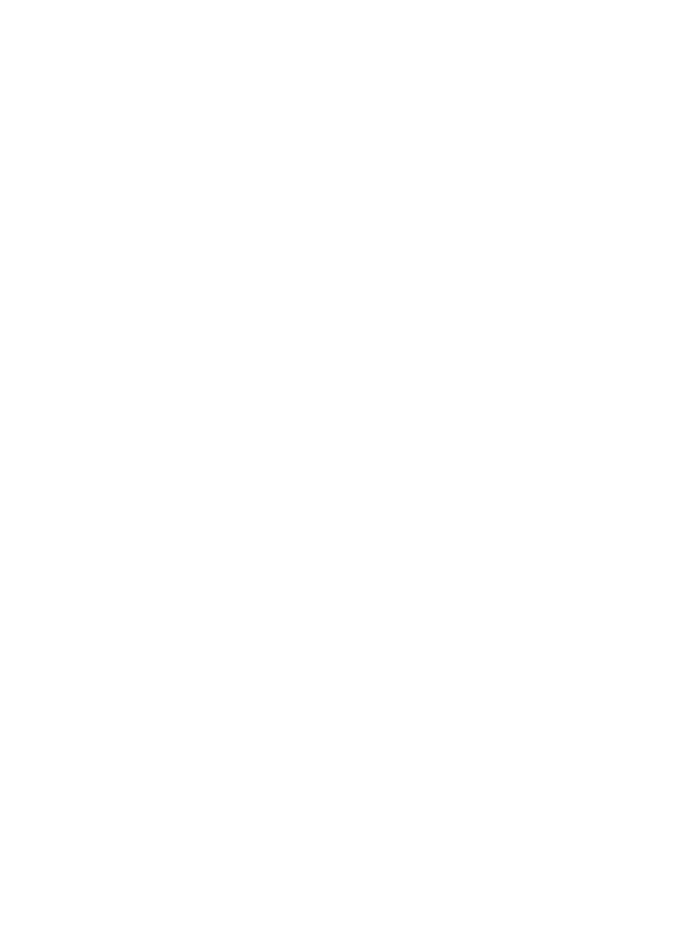
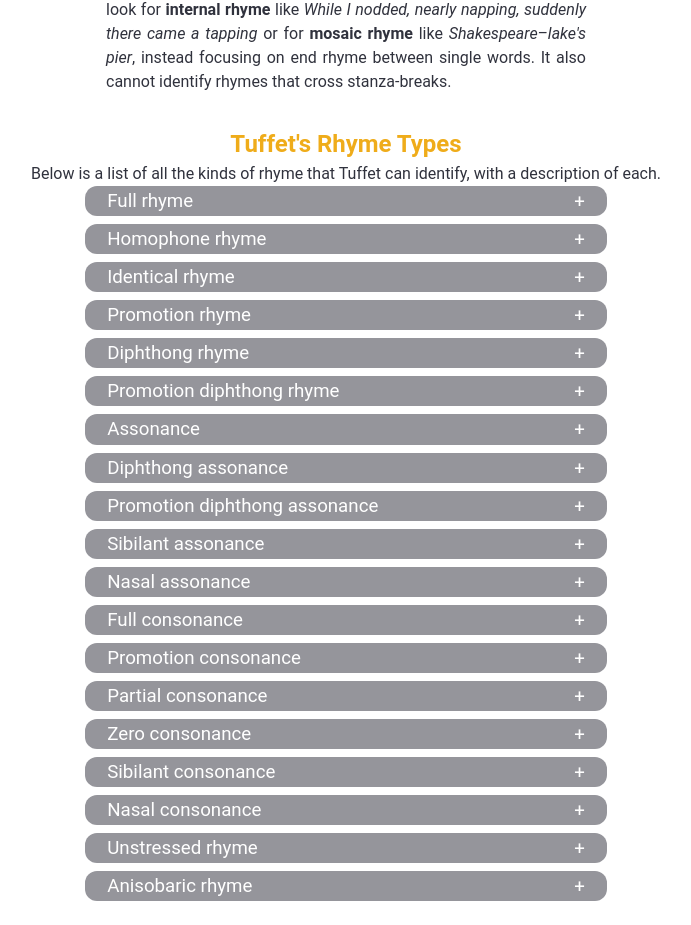
Before and after one commit to SamuelPerrin/tuffet, a React (Create React App) app in the folder iambe/: page /about/rhymes in a window 1280 px wide. Shown: the part 318-1243 px from the top of the page, without its empty margins (294-985 px from the left). Before the commit the page ends 800 px from the top, so only its background shows below. Built offline with nearby package versions, Linux system fonts and the light colour scheme.

Commit message:
cleans up assorted files

```diff
--- a/iambe/src/App.js
+++ b/iambe/src/App.js
@@ -14,6 +14,7 @@
 import MeterStanza from './components/MeterStanza';
 import MeterType from './components/MeterType';
 import MeterLine from './components/MeterLine';
+import AboutRhymes from './components/AboutRhymes';
 
 function App() {
   return (
@@ -33,6 +34,7 @@
           <Route exact path="/meter/stanza" component={MeterStanza} />
           <Route exact path="/meter/type" component={MeterType} />
           <Route exact path="/meter/line" component={MeterLine} />
+          <Route exact path="/about/rhymes" component={AboutRhymes} />
         </Switch>
       </div>
     </ThemeProvider>
--- a/iambe/src/components/styled/Section.js
+++ b/iambe/src/components/styled/Section.js
@@ -8,7 +8,7 @@
   width: 100%;
   margin-bottom: ${props => props.theme.space};
   color: ${props => props.theme.black};
-  h3 {
+  h2 {
     font-size: ${props => props.theme.headerFontSize};
     text-align: left;
   }
--- a/iambe/src/utils/descriptions.js
+++ b/iambe/src/utils/descriptions.js
@@ -99,7 +99,7 @@
     <p>Full rhyme can be divided into <strong>masculine rhyme</strong>, <strong>feminine rhyme</strong>, and <strong>triple rhyme</strong>, depending on the number of syllables that the two words share. In masculine rhyme, the last stressed vowel occurs in the final syllable of the word. For instance, <i>Keats–completes</i> is a masculine rhyme because the stressed vowel [i] occurs in the last syllable of each word. In feminine rhyme, the last stressed vowel comes in the penultimate syllable. <i>Shelley–vermicelli</i> is an example of feminine rhyme because the final stressed vowel in both words, [ɛ], is the next-to-last syllable. In triple rhyme, the last stressed vowel is in the antepenultimate syllable. For instance, <i>Tennyson–venison</i> is a triple rhyme because the last stressed vowel, [ɛ], is two syllables before the last syllable of each word.</p>
   </div>,
   'homophone rhyme':<div className={'paragraph'}>
-    <p><strong>Homophone rhyme</strong> occurs between any two words that have the same sound but a different spelling. For instance, in the homophone rhyme <i>urn</i>&ndash;<i>earn</i>, both words have all the same sounds. Homophone rhyme differs from full rhyme because in full rhyme, the sounds match only from the last stressed vowel to the end. A rhyme like <i>fair</i>&ndash;<i>fare</i> is homophone rhyme rather than full rhyme because both words match entirely. Homophone rhyme differs from identical rhyme because in identical rhyme, both words have the same spelling in addition to the same sounds.</p>
+    <p><strong>Homophone rhyme</strong> occurs between any two words that have the same sound but a different spelling. For instance, in the homophone rhyme <i>urn</i>&ndash;<i>earn</i>, both words have all the same sounds. Homophone rhyme differs from full rhyme because in full rhyme, the sounds match only from the last stressed vowel to the end. A rhyme like <i>fair</i>&ndash;<i>fare</i> is homophone rhyme rather than full rhyme because the pronunciation of both words matches entirely. Homophone rhyme differs from identical rhyme because in identical rhyme, both words have the same spelling in addition to the same sounds.</p>
   </div>,
   'identical rhyme':<div className={'paragraph'}>
     <p>In an <strong>identical rhyme</strong>, both words are spelled and pronounced the same. For instance, in the identical rhyme <i>me</i>&ndash;<i>me</i>, both words have all the same sounds, and they are spelled the same. Identical rhyme differs from homophone rhyme because in homophone rhyme, the words have the same pronunciation but different spellings. Identical rhyme differs from full rhyme because in full rhyme, the sounds match only from the last stressed vowel to the end while in identical rhyme all the sounds match.</p>
@@ -107,10 +107,10 @@
   'promotion rhyme':<div className={'paragraph'}>
     <p><strong>Promotion rhyme</strong> is a type of partial rhyme in which at least one of the rhyming syllables has its degree of stress promoted by the meter of the line in which it appears. For instance, in a promotion rhyme like <em>sea</em>&ndash;<em>Eternity</em>, the last syllable of <i>Eternity</i> has its stress promoted by the line&rsquo;s iambic meter from its natural unstressed state to a state of secondary stress. A full rhyme for <i>eternity</i> would be a word like <i>modernity</i>, which matches it from the last stressed vowel, /ɝ/, all the way to the end. In a promotion rhyme, however, <i>sea</i> is made to rhyme with the stress-promoted last syllable of <i>Eternity</i>.</p>
   </div>,
-  'mosaic full':<div className={'paragraph'}>
-    <p><strong>Mosaic rhyme</strong> is rhyme in which at least one of the rhyme-fellows consists of multiple words strung together to match the sounds of the other. For instance, <i>Shakespeare</i>&ndash;<i>lake&rsquo;s pier</i> is a mosaic rhyme in which two words (<i>lake&rsquo;s pier</i>) are pieced together like tiles in a mosaic to give the impression of a rhyme with the other term (<i>Shakespeare</i>). Even when the sound resemblance is quite close, these are partial rhymes because of the intervening word boundaries, which affect pronunciation.</p>
-    <p>The most notorious practitioners of mosaic rhyme in the nineteenth century must include Byron (<i>mahogany</i>&ndash;<i>a dog any</i>) and Robert Browning (<i>appetite</i>&ndash;<i>clap it tight</i>). Whether mosaic rhyme is more tour de force or tour de farce is perhaps best determined on a case-by-case basis. Whatever the case, it must have been in the nineteenth-century Anglophone air, with everyone from Poe (<i>lattice</i>&ndash;<i>thereat is</i>) to Hopkins (<i>I am, and</i>&ndash;<i>diamond</i>) trying their hand at it, often unsuccessfully.</p>
-  </div>,
+  // 'mosaic full':<div className={'paragraph'}>
+  //   <p><strong>Mosaic rhyme</strong> is rhyme in which at least one of the rhyme-fellows consists of multiple words strung together to match the sounds of the other. For instance, <i>Shakespeare</i>&ndash;<i>lake&rsquo;s pier</i> is a mosaic rhyme in which two words (<i>lake&rsquo;s pier</i>) are pieced together like tiles in a mosaic to give the impression of a rhyme with the other term (<i>Shakespeare</i>). Even when the sound resemblance is quite close, these are partial rhymes because of the intervening word boundaries, which affect pronunciation.</p>
+  //   <p>The most notorious practitioners of mosaic rhyme in the nineteenth century must include Byron (<i>mahogany</i>&ndash;<i>a dog any</i>) and Robert Browning (<i>appetite</i>&ndash;<i>clap it tight</i>). Whether mosaic rhyme is more tour de force or tour de farce is perhaps best determined on a case-by-case basis. Whatever the case, it must have been in the nineteenth-century Anglophone air, with everyone from Poe (<i>lattice</i>&ndash;<i>thereat is</i>) to Hopkins (<i>I am, and</i>&ndash;<i>diamond</i>) trying their hand at it, often unsuccessfully.</p>
+  // </div>,
   'diphthong rhyme':<div className={'paragraph'}>
     <p>A diphthong is a vowel sound that glides from one vowel to another. For instance, in the word <i>ride</i>, the diphthong [aɪ] begins at the vowel [a] and glides to a finish toward the vowel [ɪ]. Standard English has several diphthongs, including the vowels in the following words: <i>bait</i>, <i>bite</i>, <i>boat</i>, <i>bout</i>, and <i>boy</i>.</p>
     <p>A <strong>diphthong rhyme</strong> is a rhyme that&rsquo;s like a full rhyme with one exception: instead of having matching vowels, a diphthong rhyme has vowels that match only in the second half of the vowel (the &lsquo;off-glide&rsquo;). For instance, in the diphthong rhyme <i>Blake</i>&ndash;<i>spike</i>, the [eɪ] diphthong in <i>Blake</i> ends at the same place as the [aɪ] diphthong in <i>spike</i>: [ɪ]. In a slightly different variety of diphthong rhyme, the off-glide of a diphthong matches a long vowel. For instance, in the diphthong rhyme <i>Pope</i>&ndash;<i>soup</i>, the off-glide of the diphthong [oʊ] in <i>Pope</i> is equivalent to the long vowel [u] in <i>soup</i>.</p>
@@ -122,7 +122,16 @@
     <p>A <em>diphthong rhyme</em> is a rhyme that&rsquo;s like a full rhyme with one exception: instead of having matching vowels, a diphthong rhyme has vowels that match only in the second half of the vowel (the &lsquo;off-glide&rsquo;). For instance, in the diphthong rhyme <i>fate</i>&ndash;<i>bright</i>, the [eɪ] diphthong in <i>fate</i> ends at the same place as the [aɪ] diphthong in <i>bright</i>: [ɪ]. In a slightly different variety of diphthong rhyme, the off-glide of a diphthong matches a long vowel. For instance, in the diphthong rhyme <i>Pope</i>&ndash;<i>soup</i>, the off-glide of the diphthong [oʊ] in <i>Pope</i> is equivalent to the long vowel [u] in <i>soup</i>.</p>
     <p>A rhyme that combines this diphthong pattern with the stress-pattern of <em>promotion rhyme</em> can be called <strong>promotion diphthong rhyme</strong>. One kind of promotion diphthong is relatively common in traditional English poetry: rhymes like <i>die</i>&ndash;<i>mystery</i> and <i>poetry</i>&ndash;<i>high</i> match a stress-promoted [i] with the off-glide of the diphthong [aɪ].</p>
   </div>,
-  'mosaic slant rhyme':'mosaic slant rhyme',
+  // 'mosaic slant rhyme':'mosaic slant rhyme',
+  'assonance':<div className={'paragraph'}>
+    <p>When the matching sounds in two words are vowel sounds, they may be said to demonstrate <strong>assonance</strong> or <strong>assonantal rhyme</strong>. In an assonantal rhyme like <i>Blake</i>&ndash;<i>fate</i>, both words share the [eɪ] vowel, but all the consonants differ. Assonance differs from full rhyme, in which both the last stressed vowel and any consonants that follow are identical. The opposite of assonance is <em>consonance</em>, in which the only matching sounds are consonant sounds rather than vowels. Assonance in place of end rhyme is not especially common in formal English poetry before the twentieth century, but it is very common in other traditions, including rap and hiphop.</p>
+  </div>,
+  'diphthong assonance':<div className={'paragraph'}>
+    <p>A diphthong is a vowel sound that glides from one vowel to another. For instance, in the word <i>ride</i>, the diphthong [aɪ] begins at the vowel [a] and glides toward the vowel [ɪ]. Standard English has several diphthongs, including the vowels in the following words: <i>bait</i>, <i>bite</i>, <i>boat</i>, <i>bout</i>, and <i>boy</i>. <strong>Diphthong assonance</strong> is a rhyme like assonance with one exception: instead of having matching vowels, a diphthong rhyme has vowels that match only in the second half of the vowel (the &lsquo;off-glide&rsquo;). For instance, in a pairing like <i>Blake</i>&ndash;<i>meet</i>, the off-glide of the diphthong [eɪ] in <i>Blake</i> is equivalent to the [i] vowel in <i>meet</i>.</p>
+  </div>,
+  'promotion diphthong assonance':<div className={'paragraph'}>
+    <p>A diphthong is a vowel sound that glides from one vowel to another. For instance, in the word <i>ride</i>, the diphthong [aɪ] begins at the vowel [a] and glides to a finish toward the vowel [ɪ]. Standard English has several diphthongs, including the vowels in the following words: <i>bait</i>, <i>bite</i>, <i>boat</i>, <i>bout</i>, and <i>boy</i>. In a rhyme like <strong>promotion diphthong assonance</strong>, instead of having matching vowels, the words&rsquo; vowels match only in the second half of the vowel (the &lsquo;off-glide&rsquo;). For instance, in the promotion diphthong assonance rhyme <i>fate</i>&ndash;<i>justify</i>, the [eɪ] diphthong in <i>fate</i> ends at the same place as the stress-promoted [aɪ] diphthong in <i>justify</i>: [ɪ].</p>
+  </div>,
   'sibilant assonance':<div className={'paragraph'}>
     <p>Most types of rhyme rely on the <em>principle of identity</em>, which says that the sounds in rhyming words must be identical, as are the endings in the rhyme <i>Pope</i>&ndash;<i>elope</i>. But another class of rhymes relies on the <em>principle of equivalence</em>, which says that it&rsquo;s enough for the sounds in rhyming words to be equivalent (see Shapiro). Here, <i>equivalent</i> has a special meaning that has to do with a concept linguists call the &ldquo;distinctive features&rdquo; of speech sounds.</p>
     <p>Every speech sound has a set of distinctive features, each of which is a binary value (denoted by + or -), that collectively describe how the sound is produced. For instance, if a speech sound is produced in part by allowing air to escape through the nose&mdash;as in [m], [n], and [ŋ]&mdash;it has the [+ nasal] distinctive feature. If it is produced by directing a high-energy stream of turbulent air toward two surfaces&mdash;as in [s], [z], [dʒ], and [ʃ]&mdash;it has the [+ sibilant] feature.</p>
@@ -137,33 +146,17 @@
     <p>When we say that a rhyme obeys the principle of equivalence, what we mean is that, instead of the corresponding sounds of the two words being identical, they are equivalent because they share distinctive features.</p>
     <p><strong>Nasal assonance</strong> is the name we give to a variety of rhyme that obeys the principle of equivalence. For instance, in the nasal assonance rhyme <i>hung</i>&ndash;<i>sun</i>, the /ŋ/ at the end of <i>hung</i> and the /n/ at the end of <i>sun</i> are equivalent because they share the distinctive feature [+ nasal]. The &lsquo;assonance&rsquo; part of the name indicates that both words share the same last stressed vowel, [ʌ]. Nasal assonance is uncommon, but it does occur in the work of Emily Dickinson as in <i>run</i>&ndash;<i>come</i> and <i>name</i>&ndash;<i>gain</i>.</p>
   </div>,
-  'assonance':<div className={'paragraph'}>
-    <p>When the matching sounds in two words are vowel sounds, they may be said to demonstrate <strong>assonance</strong> or <strong>assonantal rhyme</strong>. In an assonantal rhyme like <i>Blake</i>&ndash;<i>fate</i>, both words share the [eɪ] vowel, but all the consonants differ. Assonance differs from full rhyme, in which both the last stressed vowel and any consonants that follow are identical. The opposite of assonance is <em>consonance</em>, in which the only matching sounds are consonant sounds rather than vowels. Assonance in place of end rhyme is not especially common in formal English poetry before the twentieth century, but it is very common in other traditions, including rap and hiphop.</p>
-  </div>,
   'full consonance':<div className={'paragraph'}>
     <p><strong>Consonantal rhymes</strong> are rhymes in which the sound resemblance between two words is limited to their consonants (especially consonants coming after the last stressed vowel). For instance, in consonantal rhymes like <i>winds</i>&ndash;<i>stands</i> and <i>light</i>&ndash;<i>forgot</i>, the vowel sounds are different, but the final consonant sounds are identical. Sometimes called <strong>suspended rhyme</strong> or <strong>consonance</strong>, consonantal rhyme has a long history in English poetry. In the work of the hymnist Isaac Watts, for example, consonantal rhymes constitute about one-fourth of all rhymes. Consonance differs from alliteration, in which the matching consonants come at the beginning of the word, rather than at the end.</p>
   </div>,
   'promotion consonance':<div className={'paragraph'}>
     <p>Rhymes that combine the metrical pattern of promotion rhyme with the consonant-matching of consonantal rhyme can be called <strong>promotion consonance</strong>. In such pairings, consonants at the end of words with final stress are made to rhyme with consonants in the stress-promoted last syllable of words with antepenultimate stress. For instance, in the promotion consonance rhyme <i>south</i>&ndash;<i>Nazareth</i>, the [θ] in <i>south</i> rhymes with the [θ] in the stress-promoted last syllable of <i>Nazareth</i>, even though the vowels do not match.</p>
   </div>,
-  'diphthong assonance':<div className={'paragraph'}>
-    <p>A diphthong is a vowel sound that glides from one vowel to another. For instance, in the word <i>ride</i>, the diphthong [aɪ] begins at the vowel [a] and glides toward the vowel [ɪ]. Standard English has several diphthongs, including the vowels in the following words: <i>bait</i>, <i>bite</i>, <i>boat</i>, <i>bout</i>, and <i>boy</i>. <strong>Diphthong assonance</strong> is a rhyme like assonance with one exception: instead of having matching vowels, a diphthong rhyme has vowels that match only in the second half of the vowel (the &lsquo;off-glide&rsquo;). For instance, in a pairing like <i>Blake</i>&ndash;<i>meet</i>, the off-glide of the diphthong [eɪ] in <i>Blake</i> is equivalent to the [i] vowel in <i>meet</i>.</p>
-  </div>,
   'partial consonance':<div className={'paragraph'}>
     <p><strong>Partial consonance</strong> differs from what might be called full consonance because not all of the consonant sounds in a cluster are present in both words. For instance, in the partial consonantal rhyme <i>book</i>&ndash;<i>think</i>, both words share the [k] sound, but <i>book</i> doesn&rsquo;t have the [ŋ] sound that is present in <i>think</i>. In the rhyme <i>dissolved</i>&ndash;<i>proved</i>, both words end in [vd], but <i>dissolved</i>&rsquo;s [l] is missing from <i>proved</i>.</p>
   </div>,
-  'unstressed rhyme':<div className={'paragraph'}>
-    <p>One way to make a partial rhyme with words that end in unstressed syllables is to ignore the stressed syllables altogether, leaving the sound resemblance to the unstressed syllables alone. Such a rhyme might be called <strong>unstressed rhyme</strong> or <strong>homeoteleuton</strong>, which is Greek for &ldquo;same endings&rdquo;. Traditionally, the term <i>homeoteleuton</i> has referred to the resemblance between the ending of two words when they have the same grammatical endings. Wimsatt gives the example of <i>exstinguendam</i>&ndash;<i>infringendam</i> from Latin, where the <i>-endam</i> ending on both words is something like the <i>-ing</i> at the end of <i>extinguishing</i> and <i>infringing</i> in English.</p>
-    <p>For our purposes, <i>unstressed rhyme</i> will refer to the sound resemblance in final, unstressed syllables, whether the endings are the same grammatical morpheme or not, as in <i>window</i>&ndash;<i>meadow</i> or <i>happy</i>&ndash;<i>sorry</i>. Such a sound resemblance may not feel like much of a rhyme at all, but poets do occasionally use them.</p>
-  </div>,
-  'promotion diphthong assonance':<div className={'paragraph'}>
-    <p>A diphthong is a vowel sound that glides from one vowel to another. For instance, in the word <i>ride</i>, the diphthong [aɪ] begins at the vowel [a] and glides to a finish toward the vowel [ɪ]. Standard English has several diphthongs, including the vowels in the following words: <i>bait</i>, <i>bite</i>, <i>boat</i>, <i>bout</i>, and <i>boy</i>. In a rhyme like <strong>promotion diphthong assonance</strong>, instead of having matching vowels, the words&rsquo; vowels match only in the second half of the vowel (the &lsquo;off-glide&rsquo;). For instance, in the promotion diphthong assonance rhyme <i>fate</i>&ndash;<i>justify</i>, the [eɪ] diphthong in <i>fate</i> ends at the same place as the stress-promoted [aɪ] diphthong in <i>justify</i>: [ɪ].</p>
-  </div>,
-  'anisobaric rhyme':<div className={'paragraph'}>
-    <p>Instead of rhyming stressed syllables with stressed and unstressed with unstressed, as in full rhyme, one might also match a stressed syllable with an unstressed, as in <i>be</i>&ndash;<i>happy</i> or <i>go</i>&ndash;<i>sorrow</i>. Such pairs are called <strong>anisobaric rhymes</strong>, from the Greek for &ldquo;unequal weight&rdquo;. Anisobaric rhymes differ from promotion rhymes in one important aspect: the unstressed syllable rhymed in anisobaric pairs is not (and cannot be) promoted by the line&rsquo;s meter. In promotion rhymes, the unstressed &lt;y&gt; in a word like <i>eternity</i> can be stress-promoted in iambic lines because it is two syllables away from the word&rsquo;s primary stress. But in an anisobaric rhyme, the unstressed &lt;y&gt; in a word like <i>happy</i> is directly adjacent to the syllable with primary stress and cannot be promoted without a stress-clash.</p>
-  </div>,
   'zero consonance':<div className={'paragraph'}>
-    <p>In the work of Emily Dickinson, rhymes words sometimes have only one thing in common: they both have no final consonant sounds. In such rhymes, which we can term <strong>zero consonance</strong>, the only resemblance is that both words end with vowel sounds. For instance, in the rhyme <i>so</i>&ndash;<i>me</i> (from Dickinson&rsquo;s Fr431), the sound resemblance is limited to the lack of final consonants. Though it is uncommon in the work of her predecessors, Dickinson uses such rhymes relatively frequently, often in pairings that feature stress-promotion. Many rhymes that first seem to be zero consonance are better classified as diphthong rhyme.</p>
+    <p>In the work of Emily Dickinson, rhymed words sometimes have only one thing in common: they both have no final consonant sounds. In such rhymes, which we can term <strong>zero consonance</strong>, the only resemblance is that both words end with vowel sounds. For instance, in the rhyme <i>so</i>&ndash;<i>me</i> (from Dickinson&rsquo;s Fr431), the sound resemblance is limited to the lack of final consonants. Though it is uncommon in the work of her predecessors, Dickinson uses such rhymes relatively frequently, often in pairings that feature stress-promotion. Many rhymes that first seem to be zero consonance are better classified as diphthong rhyme.</p>
     <p>Zero consonance is among the most distant rhyme types since the words often don&rsquo;t have any sounds in common. As an example, consider the zero consonance rhyme <i>Doe</i>&ndash;<i>reply</i> from the second stanza of Dickinson&rsquo;s &ldquo;My Life had stood – a Loaded Gun –&rdquo; (Fr764).</p>
   </div>,
   'sibilant consonance':<div className={'paragraph'}>
@@ -181,5 +174,12 @@
     <p>When we say that a rhyme obeys the principle of equivalence, what we mean is that, instead of the corresponding sounds of the two words being identical, they are equivalent because they share distinctive features.</p>
     <p><strong>Nasal consonance</strong> is a consonantal rhyme that uses the principle of equivalence such that the equivalence of the terminal consonants is due to their shared [+ nasal] feature. For example, in the rhyme <i>Tongue</i>&ndash;<i>unknown</i> (Fr1112) the [ŋ] at the end of <i>Tongue</i> and the [n] at the end of <i>unknown</i> are equivalent because they are both nasal consonants. In Emily Dickinson's work, nasal consonance is often paired with assonance, so that the rhyming words have identical vowels and equivalent nasal consonants. For instance, in the rhyme <i>noon</i>&ndash;<i>perfume</i>, both words share the vowel [u] and both end with nasal consonants.</p>
   </div>,
-  'N/A':'nonrhyme',
+  'unstressed rhyme':<div className={'paragraph'}>
+    <p>One way to make a partial rhyme with words that end in unstressed syllables is to ignore the stressed syllables altogether, leaving the sound resemblance to the unstressed syllables alone. Such a rhyme might be called <strong>unstressed rhyme</strong> or <strong>homeoteleuton</strong>, which is Greek for &ldquo;same endings&rdquo;. Traditionally, the term <i>homeoteleuton</i> has referred to the resemblance between the ending of two words when they have the same grammatical endings. Wimsatt gives the example of <i>exstinguendam</i>&ndash;<i>infringendam</i> from Latin, where the <i>-endam</i> ending on both words is something like the <i>-ing</i> at the end of <i>extinguishing</i> and <i>infringing</i> in English.</p>
+    <p>For our purposes, <i>unstressed rhyme</i> will refer to the sound resemblance in final, unstressed syllables, whether the endings are the same grammatical morpheme or not, as in <i>window</i>&ndash;<i>meadow</i> or <i>happy</i>&ndash;<i>sorry</i>. Such a sound resemblance may not feel like much of a rhyme at all, but poets do occasionally use them.</p>
+  </div>,
+  'anisobaric rhyme':<div className={'paragraph'}>
+    <p>Instead of rhyming stressed syllables with stressed and unstressed with unstressed, as in full rhyme, one might also match a stressed syllable with an unstressed, as in <i>be</i>&ndash;<i>happy</i> or <i>go</i>&ndash;<i>sorrow</i>. Such pairs are called <strong>anisobaric rhymes</strong>, from the Greek for &ldquo;unequal weight&rdquo;. Anisobaric rhymes differ from promotion rhymes in one important aspect: the unstressed syllable rhymed in anisobaric pairs is not (and cannot be) promoted by the line&rsquo;s meter. In promotion rhymes, the unstressed &lt;y&gt; in a word like <i>eternity</i> can be stress-promoted in iambic lines because it is two syllables away from the word&rsquo;s primary stress. But in an anisobaric rhyme, the unstressed &lt;y&gt; in a word like <i>happy</i> is directly adjacent to the syllable with primary stress and cannot be promoted without a stress-clash.</p>
+  </div>,
+  // 'N/A':'nonrhyme',
 };
```
